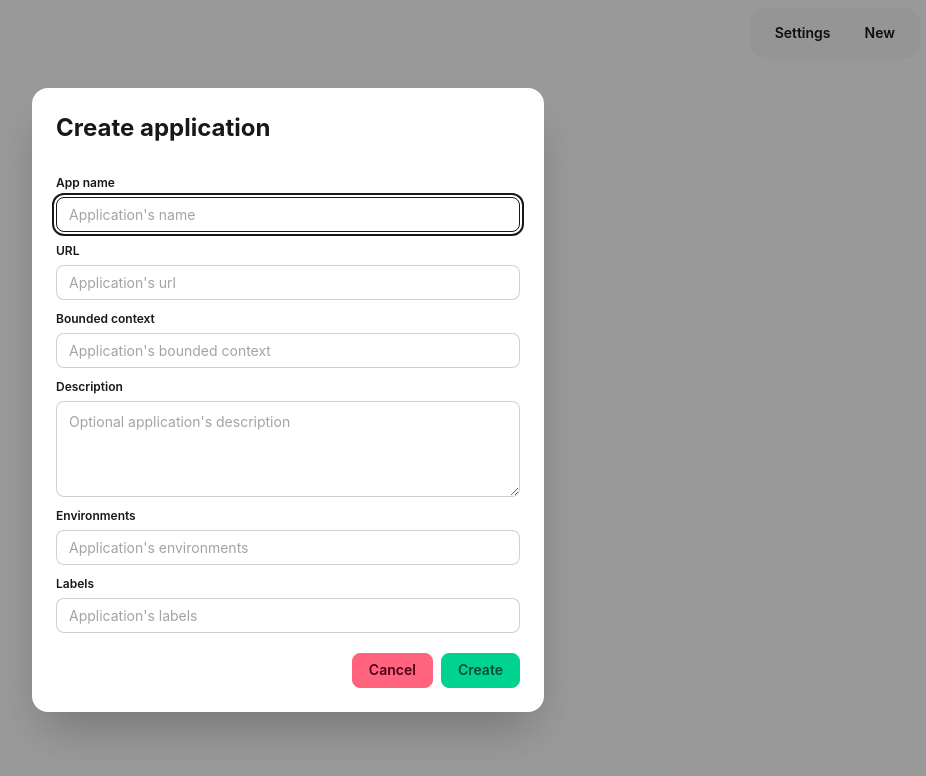
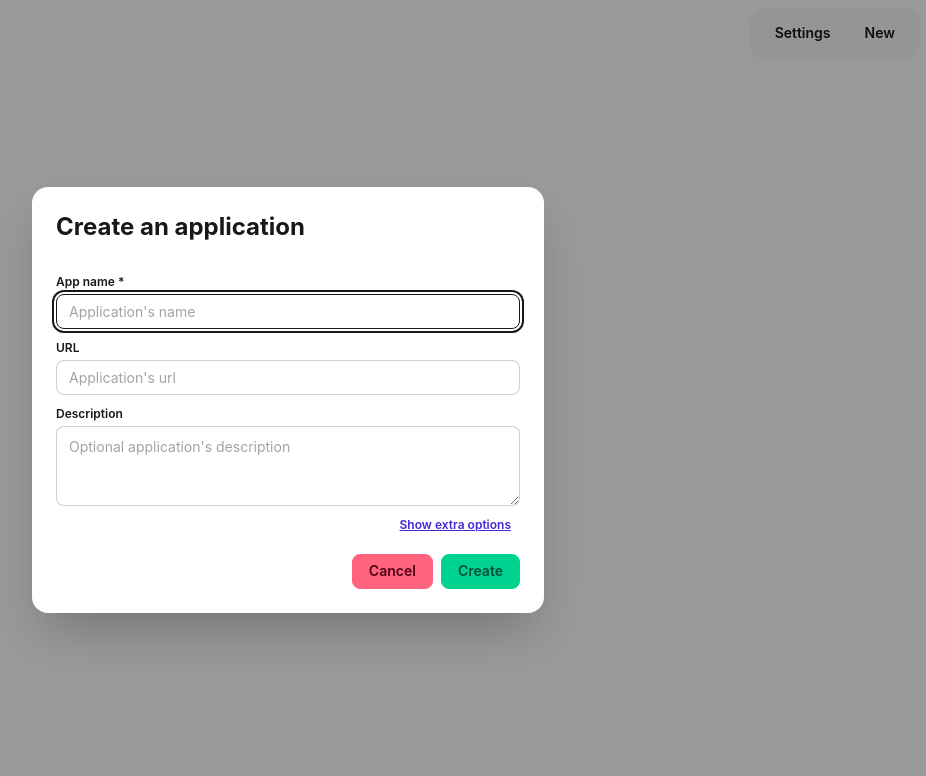
Before and after one commit to Emanuel-Palestino/ez-vault, a React (Vite) app: page / in a window 1280 px wide. Both pictures are taken after a click on the button "New". Shown: the top 776 px of the page, without its empty margins (352-1278 px from the left). Built offline with nearby package versions, Linux system fonts and the light colour scheme.

Commit message:
Minor visual changes on create app modal

```diff
--- a/src/components/CreateAppModal.tsx
+++ b/src/components/CreateAppModal.tsx
@@ -1,4 +1,4 @@
-import { FC } from 'react'
+import { FC, useRef, useState } from 'react'
 import { Modal } from './ui/Modal'
 
 interface CreateAppModalProps {
@@ -10,23 +10,35 @@ export const CreateAppModal: FC<CreateAppModalProps> = ({
   closeModal,
   modalRef,
 }) => {
+  const formRef = useRef<HTMLFormElement>(null)
+
+  const [extraOptions, setExtraOptions] = useState<boolean>(false)
+
   const handleSubmit = (e: React.FormEvent<HTMLFormElement>) => {
     e.preventDefault()
+
+    formRef.current?.reset()
     closeModal()
   }
 
   return (
     <Modal ref={modalRef}>
-      <h2>Create application</h2>
+      <h2>Create an application</h2>
 
-      <form id="create-app-form" className="mb-4" onSubmit={handleSubmit}>
+      <form
+        ref={formRef}
+        id="create-app-form"
+        className="mb-4"
+        onSubmit={handleSubmit}
+      >
         <fieldset className="fieldset">
-          <legend className="fieldset-legend">App name</legend>
+          <legend className="fieldset-legend">App name *</legend>
           <input
             type="text"
-            className="input"
+            className="input validator"
             name="name"
             placeholder="Application's name"
+            required
           />
         </fieldset>
 
@@ -41,6 +53,27 @@ export const CreateAppModal: FC<CreateAppModalProps> = ({
         </fieldset>
 
         <fieldset className="fieldset">
+          <legend className="fieldset-legend">Description</legend>
+          <textarea
+            className="textarea"
+            name="description"
+            placeholder="Optional application's description"
+          ></textarea>
+        </fieldset>
+
+        <div className="w-full flex justify-end">
+          <button
+            type="button"
+            className="btn btn-link px-2 btn-sm"
+            onClick={() => setExtraOptions(!extraOptions)}
+          >
+            {extraOptions ? 'Hide extra options' : 'Show extra options'}
+          </button>
+        </div>
+
+        {extraOptions && (
+          <section>
+            <fieldset className="fieldset">
               <legend className="fieldset-legend">Bounded context</legend>
               <input
                 type="text"
@@ -48,15 +81,6 @@ export const CreateAppModal: FC<CreateAppModalProps> = ({
                 name="bounded_context"
                 placeholder="Application's bounded context"
               />
-        </fieldset>
-
-        <fieldset className="fieldset">
-          <legend className="fieldset-legend">Description</legend>
-          <textarea
-            className="textarea h-24"
-            name="description"
-            placeholder="Optional application's description"
-          ></textarea>
             </fieldset>
 
             <fieldset className="fieldset">
@@ -78,6 +102,8 @@ export const CreateAppModal: FC<CreateAppModalProps> = ({
                 placeholder="Application's labels"
               />
             </fieldset>
+          </section>
+        )}
       </form>
 
       <div className="flex gap-2 justify-end">
--- a/src/main.css
+++ b/src/main.css
@@ -20,7 +20,7 @@
 }
 
 .fieldset-legend {
-  @apply py-1;
+  @apply py-1 pb-0.5;
 }
 
 .input,
```
Lines whose indentation alone changed are shown as unchanged.
